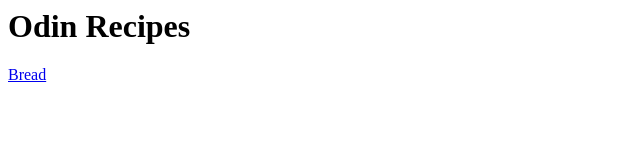
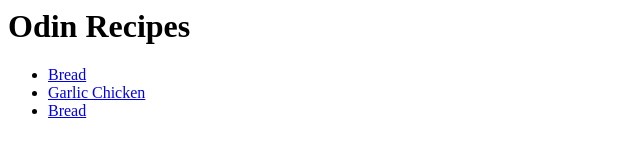
Before and after one commit to CrispyWaves/odin-recipes, a plain HTML site: page index.html in a window 1280 px wide. Shown: the whole page, without its empty margins (0-640 px from the left). Drawn offline with Linux system fonts and the light colour scheme.

Commit message:
Add links to recipes

```diff
--- a/index.html
+++ b/index.html
@@ -7,6 +7,10 @@
     <body>
         <h1>Odin Recipes</h1>
 
-        <p><a href="recipes/bread.html">Bread</a></p>
+        <ul>
+            <li><a href="recipes/bread.html">Bread</a></li>
+            <li><a href="recipes/garlicchicken.html">Garlic Chicken</a></li>
+            <li><a href="recipes/bread.html">Bread</a></li>
+        </ul>
     </body>
 </html>
```
